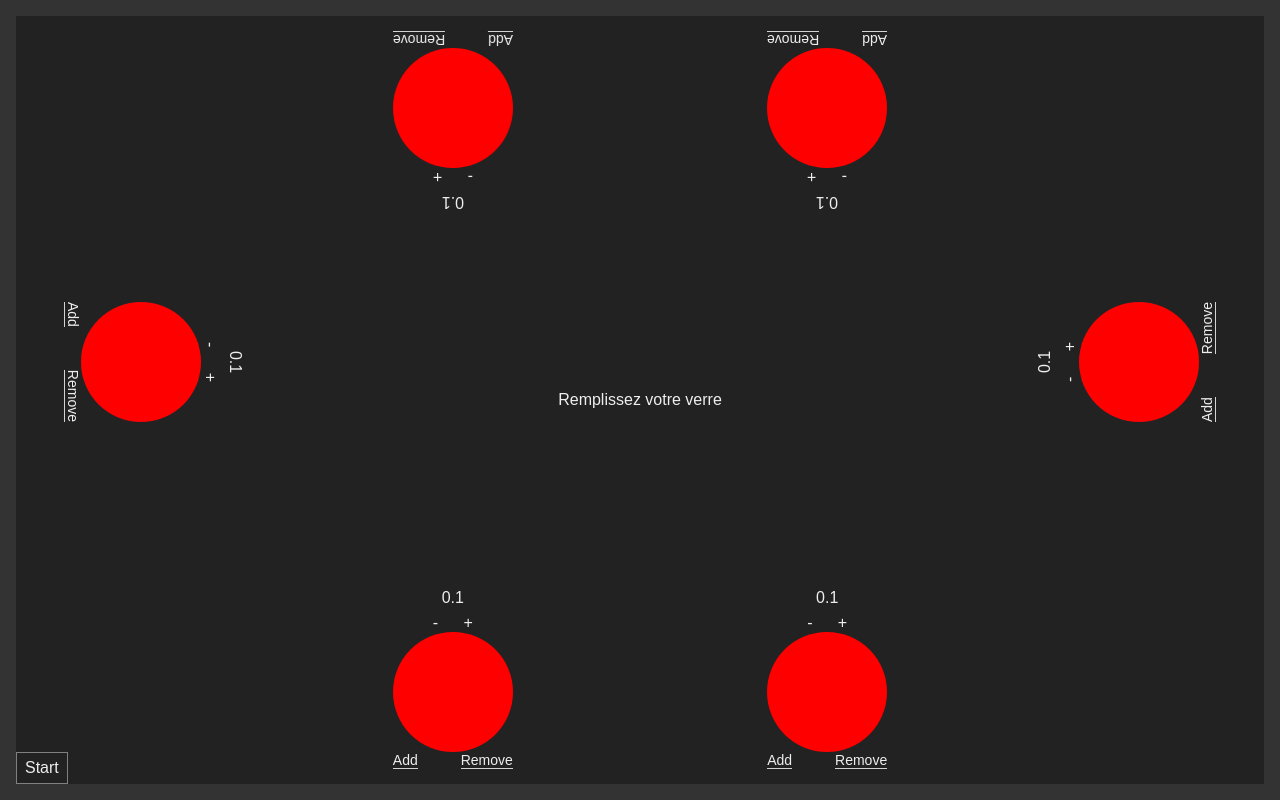
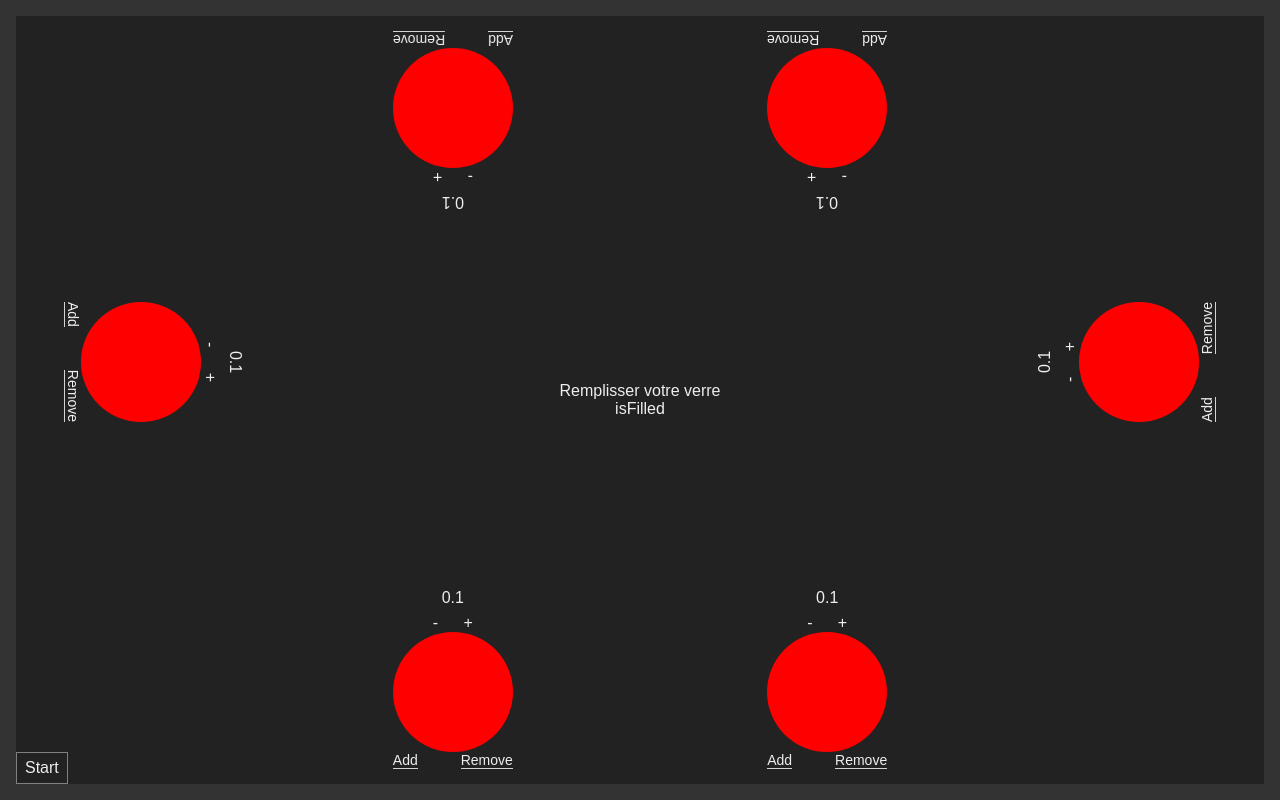
Before and after one commit to romanjeanelie/table-game, a React (Vite) app: page / in a window 1280 px wide. Built offline with nearby package versions, Linux system fonts and the light colour scheme.

Commit message:
create hook useTimelineComponents

```diff
--- a/package.json
+++ b/package.json
@@ -16,6 +16,7 @@
     "leva": "^0.9.30",
     "react": "^18.2.0",
     "react-dom": "^18.2.0",
+    "react-use": "^17.4.0",
     "styled-components": "^5.3.5",
     "three": "^0.143.0",
     "uuid": "^9.0.0",
--- a/src/components/Player.tsx
+++ b/src/components/Player.tsx
@@ -64,7 +64,11 @@ export const PlayerContainer = ({ player, children }) => {
     }
   };
   return (
-    <Container direction={getDirection()} positionX={player.position.x} positionY={player.position.y}>
+    <Container
+      direction={getDirection()}
+      positionX={player.position.x}
+      positionY={player.position.y}
+    >
       {children}
     </Container>
   );
--- a/src/components/games/FillGlass/Instructions.tsx
+++ b/src/components/games/FillGlass/Instructions.tsx
@@ -1,11 +1,13 @@
-import React, { useRef, useEffect } from "react";
+import React, { useRef, useEffect, useState } from "react";
+
+// Hook
+import useTimelineComponents from "@/hooks/useTimelineComponents";
 
 // Store
 import { useStoreGlasses, instructions } from "./store";
 
 // Styles
 import styled from "styled-components";
-import CountDown from "@/components/commons/CountDown";
 
 const Container = styled.div`
   position: absolute;
@@ -21,47 +23,34 @@ const Container = styled.div`
 `;
 
 const Instructions = () => {
+  const [glassesFilled, setGlassesFilled] = useState(false);
+
+  const { currentId, component } = useTimelineComponents([
+    {
+      id: 0,
+      component: "Posez votre verre",
+      duration: 2,
+    },
+    {
+      id: 1,
+      component: "Remplisser votre verre",
+      triggerComplete: glassesFilled,
+    },
+    {
+      id: 2,
+      component: "Résultats",
+    },
+  ]);
+
   // Store
   const { currentInstruction, setCurrentInstruction } = useStoreGlasses();
 
-  // Refs
-  const countDownPose = useRef<any>();
-
-  useEffect(() => {
-    if (!countDownPose.current) return;
-    countDownPose.current.start();
-  }, [currentInstruction]);
-
-  const Instruction = () => {
-    switch (currentInstruction) {
-      case "poseVerre":
-        return (
-          <>
-            <p>posez votre verre</p>
-            <CountDown
-              ref={countDownPose}
-              startAt={4}
-              //   hidden={true}
-              onEnd={() => setCurrentInstruction(instructions[1])}
-            />
-          </>
-        );
-      case "rempliVerre":
-        return (
-          <>
-            <p>Remplissez votre verre</p>
-            <CountDown
-              startAt={4}
-              hidden={true}
-              onEnd={() => setCurrentInstruction(instructions[2])}
-            />
-          </>
-        );
-    }
-  };
   return (
     <Container>
-      <Instruction />
+      {component}
+      {currentId === 1 && (
+        <button onClick={() => setGlassesFilled(true)}>isFilled</button>
+      )}
     </Container>
   );
 };
--- a/src/components/games/FillGlass/index.tsx
+++ b/src/components/games/FillGlass/index.tsx
@@ -33,7 +33,9 @@ const StartButton = styled.button`
 
 const FillGlass = () => {
   // Store
-  const { players } = useStore();
+  const { players, getRegisteredPlayers } = useStore();
+  const playersRegisters = getRegisteredPlayers();
+
   const { setTargetWeight } = useStoreGlasses();
 
   // Config
--- /dev/null
+++ b/src/hooks/useTimelineComponents.jsx
@@ -0,0 +1,31 @@
+import React, { useRef, useEffect, useState } from "react";
+
+const useTimelineComponents = (elements) => {
+  const [index, setIndex] = useState(0);
+
+  // Ref
+  const timeoutRef = useRef();
+
+  useEffect(() => {
+    if (timeoutRef.current || !elements[index]) return;
+
+    if (elements[index].duration) {
+      timeoutRef.current = setTimeout(() => {
+        setIndex(index + 1);
+        clearTimeout(timeoutRef.current);
+        timeoutRef.current = null;
+      }, elements[index].duration * 1000);
+    } else {
+      if (elements[index].triggerComplete === true) {
+        setIndex(index + 1);
+      }
+    }
+  }, [index, elements]);
+
+  return {
+    currentId: elements[index].id,
+    component: elements[index].component,
+  };
+};
+
+export default useTimelineComponents;
```
Also changed, not shown: 1 other file (tests, documents, lock files or other folders).
